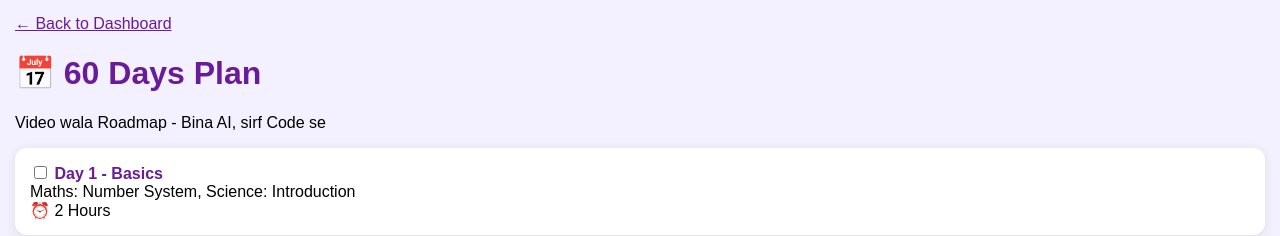
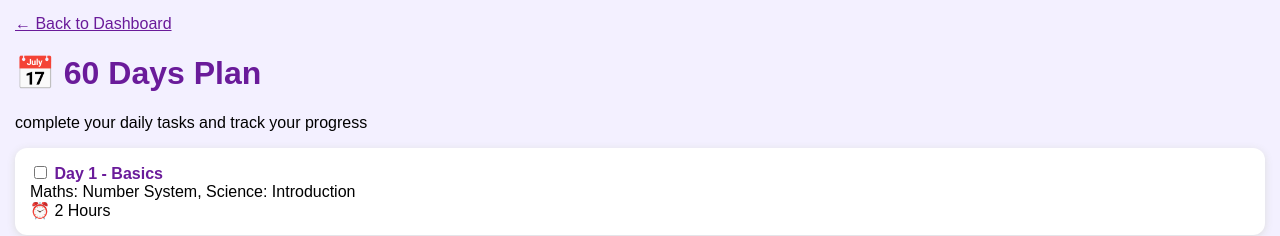
Before and after one commit to preetusingh18/studysync-app, a plain HTML site: page frontend/timetable.html in a window 1280 px wide. Shown: the top 236 px of the page. Drawn offline with Linux system fonts and the light colour scheme.

Commit message:
Revise description in timetable.html
Updated the description paragraph to provide clearer guidance.

```diff
--- a/frontend/timetable.html
+++ b/frontend/timetable.html
@@ -5,7 +5,7 @@
 </head><body>
 <a href="dashboard.html">← Back to Dashboard</a>
 <h1>📅 60 Days Plan</h1>
-<p>Video wala Roadmap - Bina AI, sirf Code se</p>
+<p>complete your daily tasks and track your progress</p>
 <div id="list"></div>
 <script src="js/data.js"></script>
 <script>
```
